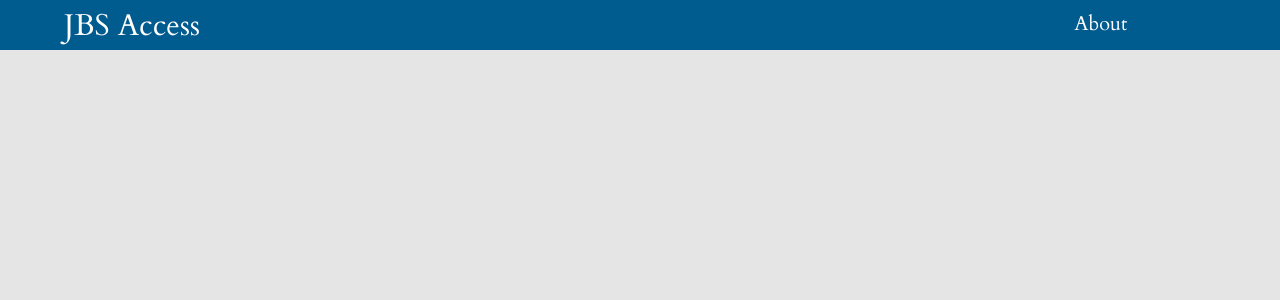
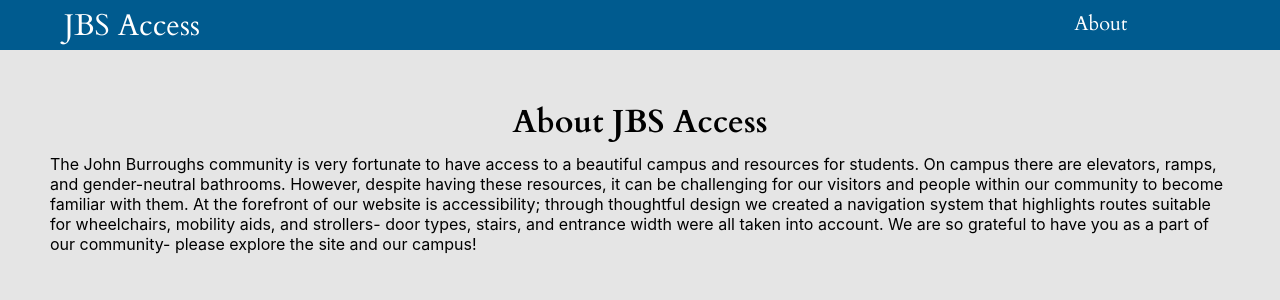
Before and after one commit to eli-front/JBS-Access, a Next.js app: page /about in a window 1280 px wide. Shown: the top 300 px of the page. Built offline with nearby package versions, Linux system fonts and the light colour scheme.

Commit message:
about page

```diff
--- a/pages/about.js
+++ b/pages/about.js
@@ -1,9 +1,25 @@
-import Image from "next/image";
-import Link from "next/link";
-import styles from "../styles/Navbar.module.css"
 import Layout from "../components/Layout";
+import styles from "../styles/About.module.css";
+
 export default function About() {
-    return (
-       <Layout></Layout>
-    );
+  return (
+    <Layout>
+      <div id={styles.about_header}>
+        <h1>About JBS Access</h1>
+      </div>
+
+      <p id={styles.about_body}>
+        The John Burroughs community is very fortunate to have access to a
+        beautiful campus and resources for students. On campus there are
+        elevators, ramps, and gender-neutral bathrooms. However, despite having
+        these resources, it can be challenging for our visitors and people
+        within our community to become familiar with them. At the forefront of
+        our website is accessibility; through thoughtful design we created a
+        navigation system that highlights routes suitable for wheelchairs,
+        mobility aids, and strollers- door types, stairs, and entrance width
+        were all taken into account. We are so grateful to have you as a part of
+        our community- please explore the site and our campus!
+      </p>
+    </Layout>
+  );
 }
--- /dev/null
+++ b/styles/About.module.css
@@ -0,0 +1,8 @@
+#about_header {
+  text-align: center;
+  padding-top: 50px;
+}
+
+#about_body {
+  margin: 10px 50px;
+}
```
